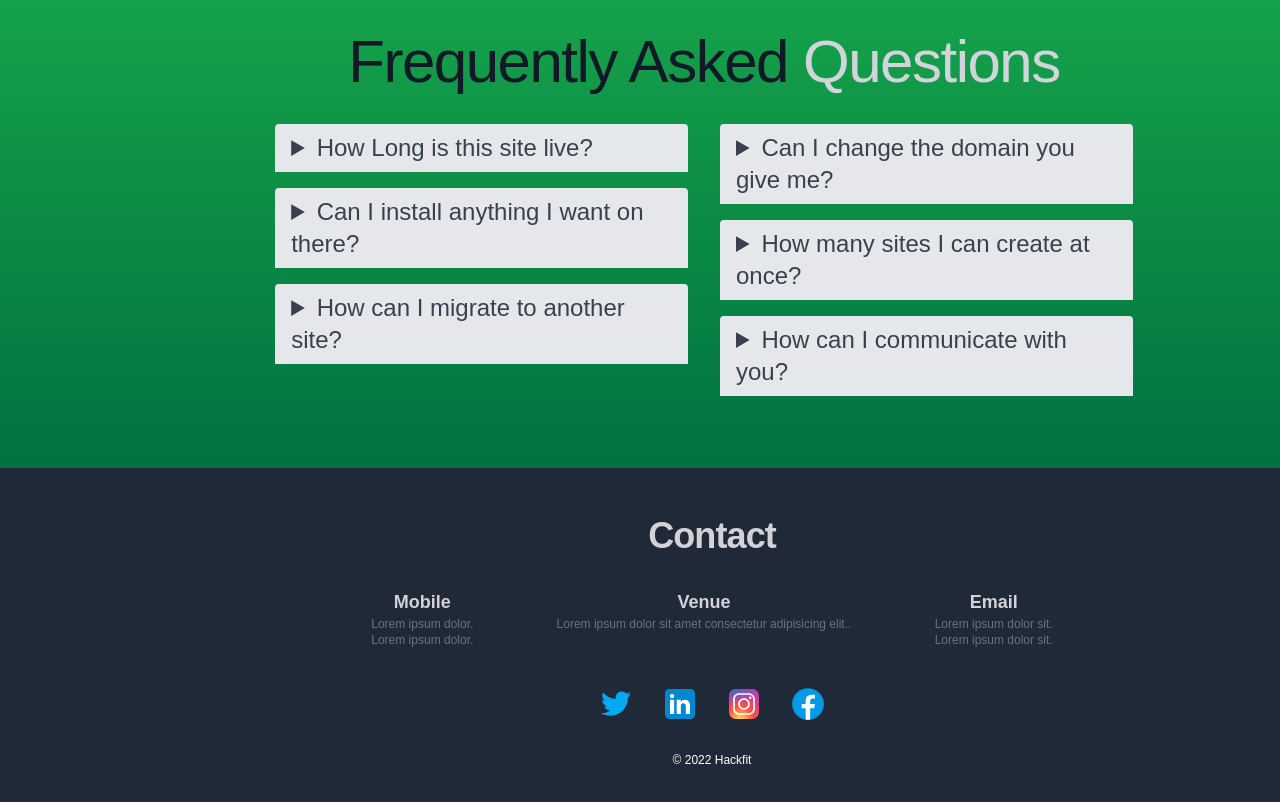
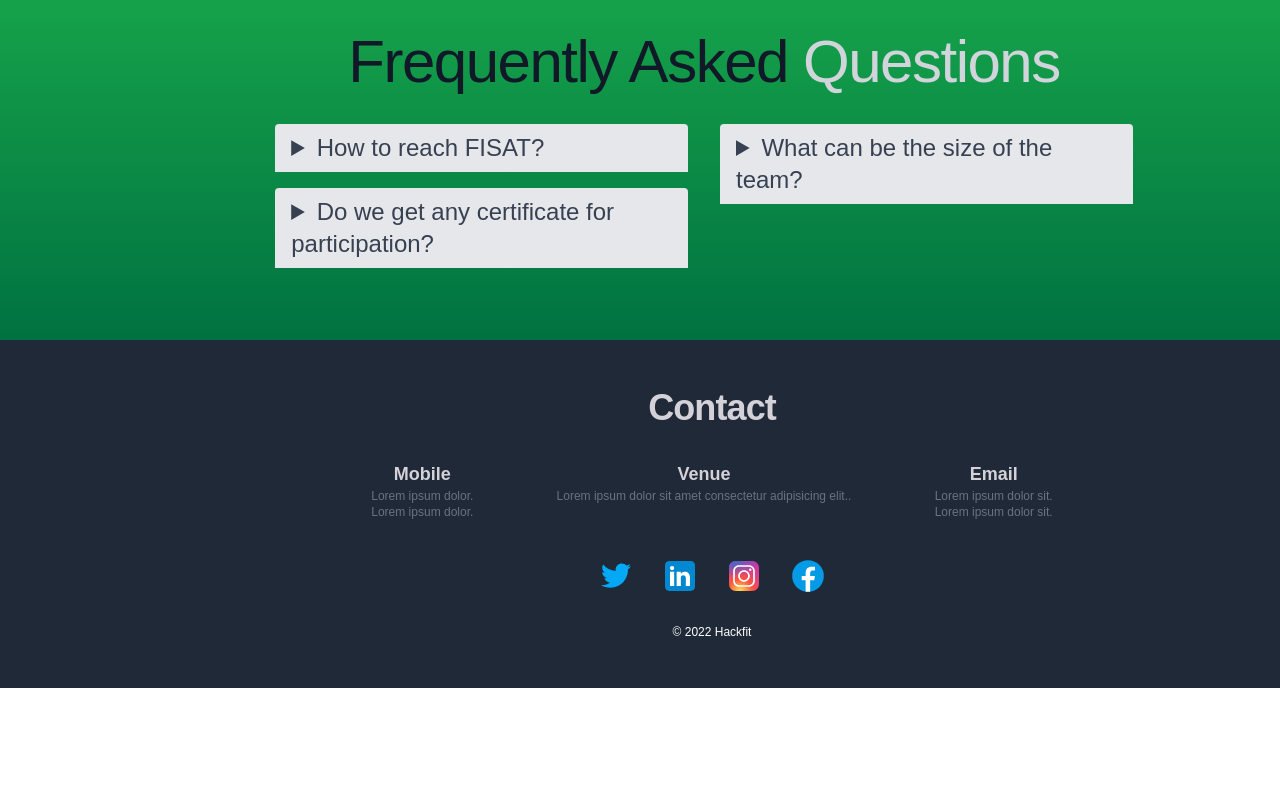
Before and after one commit to ICEFOSS/hackfit, a React (Create React App) app: page / in a window 1280 px wide. Shown: the part 9640-10442 px from the top of the page. After the commit the page ends 10328 px from the top, so only its background shows below. Built offline with nearby package versions, Linux system fonts and the light colour scheme.

Commit message:
faq content added

```diff
--- a/src/components/faq.js
+++ b/src/components/faq.js
@@ -1,8 +1,7 @@
 export default function Faq() {
   return (
     <div>
-      <section className="text-gray-700 ml-0 md:ml-32"
-        id="FAQ">
+      <section className="text-gray-700 ml-0 md:ml-32" id="FAQ">
         <div className="container px-5 py-10 mx-auto">
           <div className="text-center mb-6">
             <h3 className="text-center text-5xl md:text-6xl leading-normal tracking-tight text-gray-900">
@@ -12,35 +11,26 @@ export default function Faq() {
           <div className="flex flex-wrap lg:w-4/5 sm:mx-auto sm:mb-2 -mx-2">
             <div className="w-full lg:w-1/2 px-4 py-2">
               <Each_faq_bar
-                question="How Long is this site live?"
-                answer="Laboris qui labore cillum culpa in sunt quis sint veniam.
-            Dolore ex aute deserunt esse ipsum elit aliqua. Aute quis
-            minim velit nostrud pariatur culpa magna in aute.."
+                question="How to reach FISAT?"
+                answer="You can either take the bus or train to arrive at Angamaly. From there are multiple possibilities:
+                Take an auto-rikshaw that will take you to FISAT for about ₹150-180.
+                Take a private bus that goes directly to FISAT.
+                Take a private bus to Mookkannoor and:
+                Walk for 15 minutes to FISAT.
+                Take an auto-rikshaw from Mookkannoor to FISAT for about ₹50"
               />
               <Each_faq_bar
-                question="Can I install anything I want on there?"
-                answer="Laboris qui labore cillum culpa in sunt quis sint veniam.
-                Dolore ex aute deserunt esse ipsum elit aliqua. Aute quis
-                minim velit nostrud pariatur culpa magna in aute.."
+                question="Do we get any certificate for participation?"
+                answer="Yes, you do get a Certificate of Participation if your hack is submitted successfully."
               />
-              <Each_faq_bar
-                question="How can I migrate to another site?"
-                answer="Laboris qui labore cillum culpa in sunt quis sint veniam.
-              Dolore ex aute deserunt esse ipsum elit aliqua. Aute quis
-              minim velit nostrud pariatur culpa magna in aute.."
-              />
-
             </div>
             <div className="w-full lg:w-1/2 px-4 py-2">
-
               <Each_faq_bar
-                question="Can I change the domain you give me?"
+                question="What can be the size of the team?"
                 answer="
-                Laboris qui labore cillum culpa in sunt quis sint veniam.
-                Dolore ex aute deserunt esse ipsum elit aliqua. Aute quis
-                minim velit nostrud pariatur culpa magna in aute."
+                A team can consist of 1-5 members"
               />
-              <Each_faq_bar
+              {/* <Each_faq_bar
                 question="How many sites I can create at once?"
                 answer="
                 Laboris qui labore cillum culpa in sunt quis sint veniam.
@@ -52,7 +42,13 @@ export default function Faq() {
                 answer="Laboris qui labore cillum culpa in sunt quis sint veniam.
                 Dolore ex aute deserunt esse ipsum elit aliqua. Aute quis
                 minim velit nostrud pariatur culpa magna in aute.."
-              />
+              /> */}
+                 {/* <Each_faq_bar
+                question="Can I install anything I want on there?"
+                answer="Laboris qui labore cillum culpa in sunt quis sint veniam.
+                Dolore ex aute deserunt esse ipsum elit aliqua. Aute quis
+                minim velit nostrud pariatur culpa magna in aute.."
+              /> */}
             </div>
           </div>
         </div>
@@ -64,7 +60,6 @@ export default function Faq() {
 function Each_faq_bar(props) {
   return (
     <>
-
       <details className="mb-4">
         <summary className="text-xl sm:text-2xl rounded-t transition duration-200 hover:scale-105 bg-gray-200 py-2 px-4">
           {props.question}
@@ -78,5 +73,5 @@ function Each_faq_bar(props) {
         </p>
       </details>
     </>
-  )
+  );
 }
```
